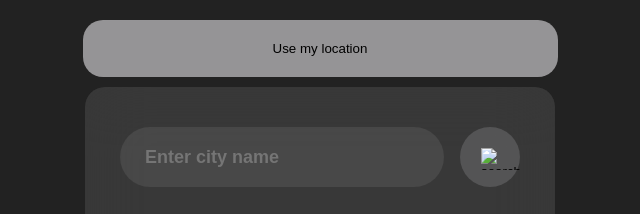
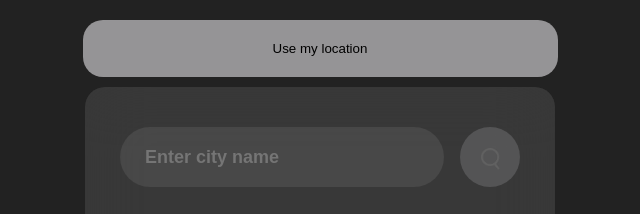
Before and after one commit to aanshulll/Weatherapp, a plain HTML site: page index.html in a window 1280 px wide. Shown: the top 214 px of the page, 320-960 px from the left. Drawn offline with Linux system fonts and the light colour scheme; no server answers; files whose address does not match are found by name; a web font is replaced by a local one.

Commit message:
Update index.html

```diff
--- a/index.html
+++ b/index.html
@@ -11,7 +11,7 @@
         <button class="getloc">Use my location</button>
     </div>
     <div class="card">
-      <div class="search"><input type="text" placeholder="Enter city name" spellcheck="false"> <button ><img src="images\search.png" class="srch" alt="search"></button> </div>
+      <div class="search"><input type="text" placeholder="Enter city name" spellcheck="false"> <button ><img src="search.png" class="srch" alt="search"></button> </div>
 
    <div class="weather">
     <img src="images/rain.png" class="weather-icon" alt="">
```
